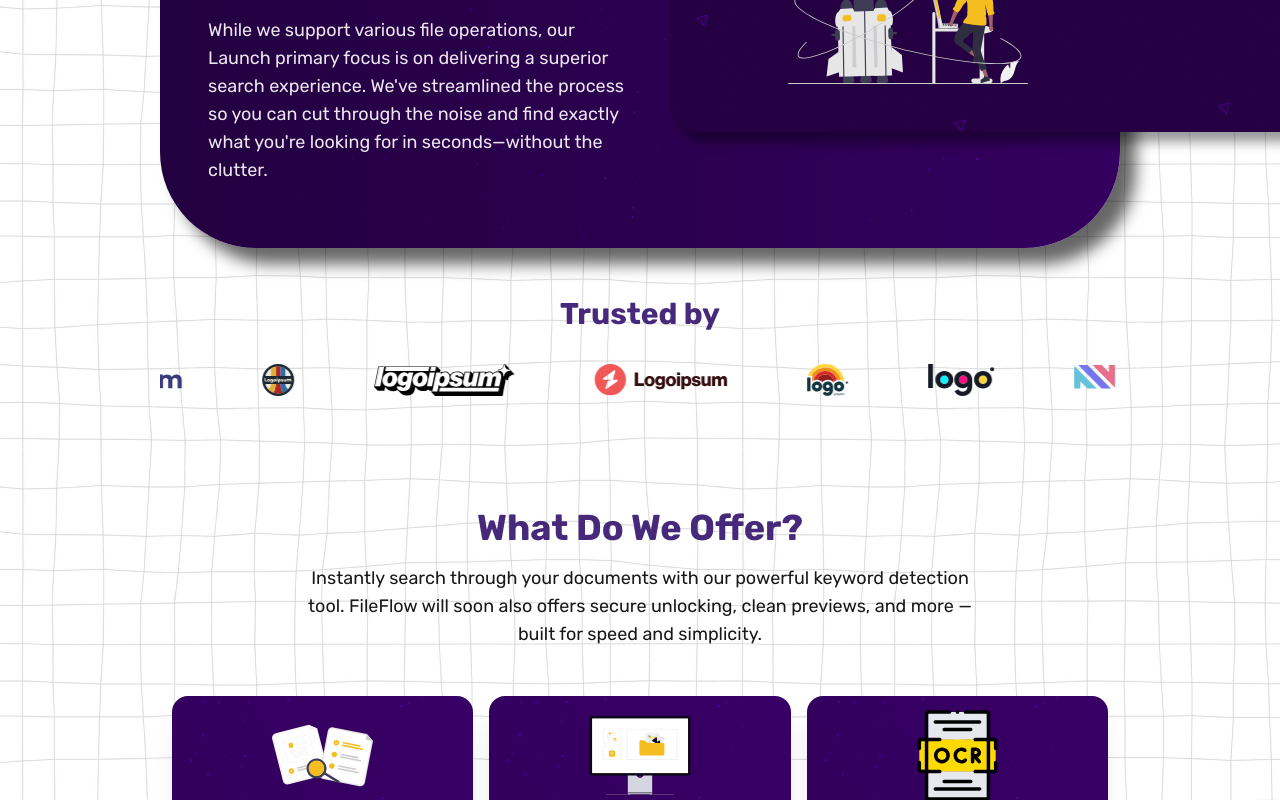
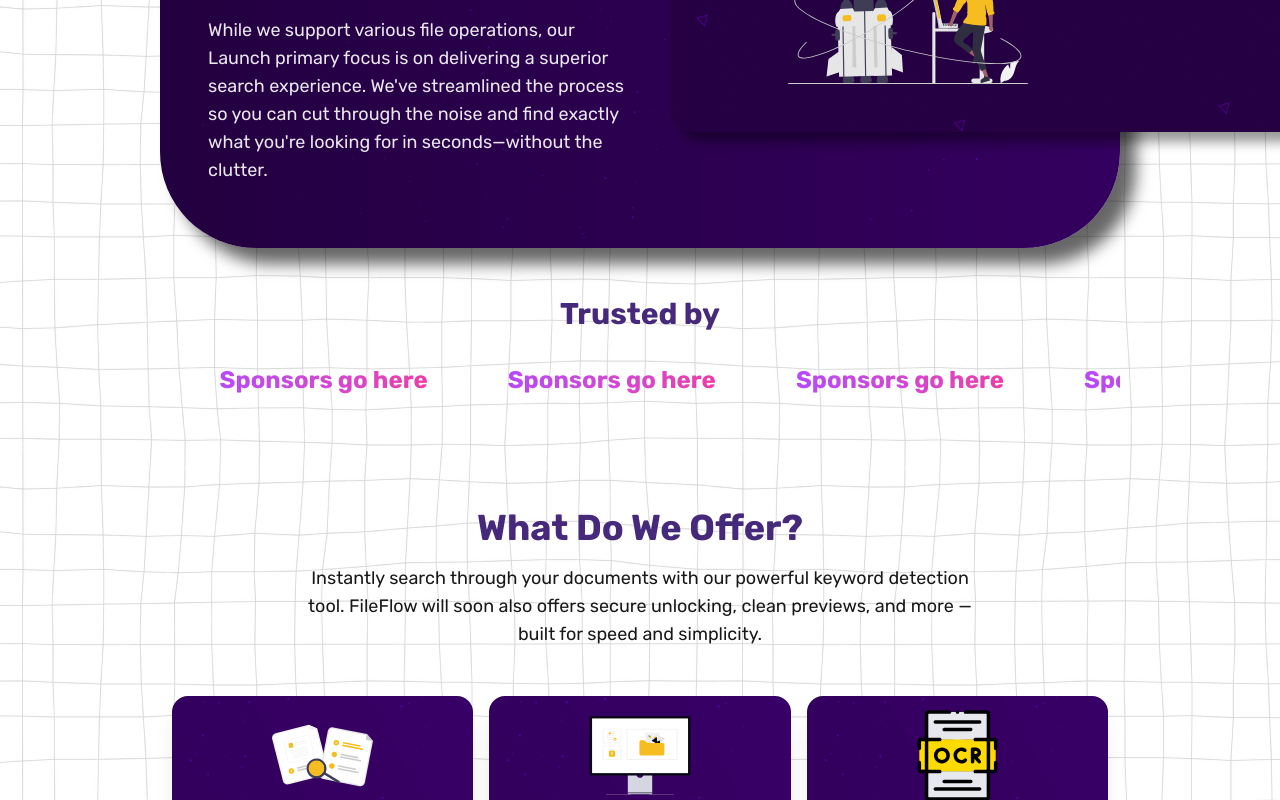
Before and after one commit to ToxicJoEz/file-flow-front-end, a React (Vite) app: page / in a window 1280 px wide. Shown: the part 1776-2576 px from the top of the page. Built offline with nearby package versions, Linux system fonts and the light colour scheme.

Commit message:
fixed stuff

```diff
--- a/src/pages/Home.jsx
+++ b/src/pages/Home.jsx
@@ -13,12 +13,6 @@ import aboutUsImg2 from "../assets/AboutUs2.svg";
 import background2 from "../assets/background2.png";
 import background3 from "../assets/background3.png";
 import background4 from "../assets/background4.png";
-import logo1 from "../assets/logoipsum1.svg";
-import logo2 from "../assets/logoipsum2.svg";
-import logo3 from "../assets/logoipsum3.svg";
-import logo4 from "../assets/logoipsum4.svg";
-import logo5 from "../assets/logoipsum5.svg";
-import logo6 from "../assets/logoipsum6.svg";
 import featured1 from "../assets/FileSearch2.svg";
 import featured2 from "../assets/Folder.svg";
 import featured3 from "../assets/OCR.svg";
@@ -68,23 +62,23 @@ function Home() {
         <div className="h-screen bg-[url('/assets/background1.png')] bg-no-repeat bg-center bg-cover">
           <div className="pt-24 h-full flex flex-col md:flex-row">
             {/* Left Section (Text) */}
-            <div className="w-full md:w-3/6 flex items-center justify-center text-white px-6 py-8 md:py-0">
-              <div>
+            <div className="w-full md:w-3/6 h-full flex items-center justify-center text-white px-6">
+              <div className="text-center md:text-left">
                 <h1 className="home-title">
                   Welcome to <span>File Flow !</span>
                 </h1>
-                <p className="text-xl mt-4  opacity-90">
+                <p className="text-lg md:text-xl mt-4  opacity-90">
                   Your all-in-one file management platform. Fast. Smart. Simple.
                 </p>
-                <p className="text-lg mt-2  opacity-90">
+                <p className="text-base md:text-lg mt-2  opacity-90">
                   Start with our advanced Keyword Search tool to instantly scan
                   your documents and locate the exact information you need. No
                   more opening files one by one—just type your keywords and let
                   FileFlow do the rest.
                 </p>
-                <div className="mt-12">
+                <div className="mt-8 md:mt-12">
                   <Link to="/beta-signup">
-                    <button className="bg-gradient-to-r from-yellow-400 to-orange-500 hover:from-yellow-300 hover:to-orange-400 text-[#47297B] font-bold text-2xl py-4 px-10 rounded-xl shadow-[0_0_30px_rgba(250,204,21,0.6)] transition-all duration-300 transform hover:scale-105 hover:-translate-y-1">
+                    <button className="bg-gradient-to-r from-yellow-400 to-orange-500 hover:from-yellow-300 hover:to-orange-400 text-[#47297B] font-bold text-xl md:text-2xl py-3 px-8 md:py-4 md:px-10 rounded-xl shadow-[0_0_30px_rgba(250,204,21,0.6)] transition-all duration-300 transform hover:scale-105 hover:-translate-y-1">
                       Join the Beta!
                     </button>
                   </Link>
@@ -93,7 +87,7 @@ function Home() {
             </div>
 
             {/* Right Section (Image) */}
-            <div className="w-full md:w-4/6 relative flex justify-center items-end md:block">
+            <div className="hidden md:block w-full md:w-4/6 relative">
               <img
                 src={heroImg}
                 alt="Hero"
@@ -215,36 +209,24 @@ function Home() {
             <div className="flex animate-scroll w-max">
               {[...Array(12)].map((_, idx) => (
                 <React.Fragment key={idx}>
-                  <img
-                    src={logo1}
-                    alt="Logo 1"
-                    className="h-8 object-contain inline-block px-10"
-                  />
-                  <img
-                    src={logo2}
-                    alt="Logo 2"
-                    className="h-8 object-contain inline-block px-10"
-                  />
-                  <img
-                    src={logo5}
-                    alt="Logo 3"
-                    className="h-8 object-contain inline-block px-10"
-                  />
-                  <img
-                    src={logo4}
-                    alt="Logo 4"
-                    className="h-8 object-contain inline-block px-10"
-                  />
-                  <img
-                    src={logo3}
-                    alt="Logo 5"
-                    className="h-8 object-contain inline-block px-10"
-                  />
-                  <img
-                    src={logo6}
-                    alt="Logo 6"
-                    className="h-8 object-contain inline-block px-10"
-                  />
+                  <div className="h-8 flex items-center px-10 font-bold text-2xl whitespace-nowrap bg-gradient-to-r from-purple-500 to-pink-500 bg-clip-text text-transparent">
+                    Sponsors go here
+                  </div>
+                  <div className="h-8 flex items-center px-10 font-bold text-2xl whitespace-nowrap bg-gradient-to-r from-purple-500 to-pink-500 bg-clip-text text-transparent">
+                    Sponsors go here
+                  </div>
+                  <div className="h-8 flex items-center px-10 font-bold text-2xl whitespace-nowrap bg-gradient-to-r from-purple-500 to-pink-500 bg-clip-text text-transparent">
+                    Sponsors go here
+                  </div>
+                  <div className="h-8 flex items-center px-10 font-bold text-2xl whitespace-nowrap bg-gradient-to-r from-purple-500 to-pink-500 bg-clip-text text-transparent">
+                    Sponsors go here
+                  </div>
+                  <div className="h-8 flex items-center px-10 font-bold text-2xl whitespace-nowrap bg-gradient-to-r from-purple-500 to-pink-500 bg-clip-text text-transparent">
+                    Sponsors go here
+                  </div>
+                  <div className="h-8 flex items-center px-10 font-bold text-2xl whitespace-nowrap bg-gradient-to-r from-purple-500 to-pink-500 bg-clip-text text-transparent">
+                    Sponsors go here
+                  </div>
                 </React.Fragment>
               ))}
             </div>
```
